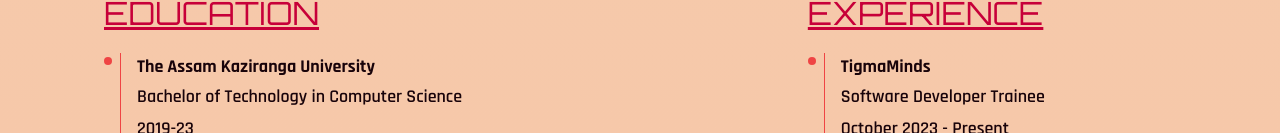
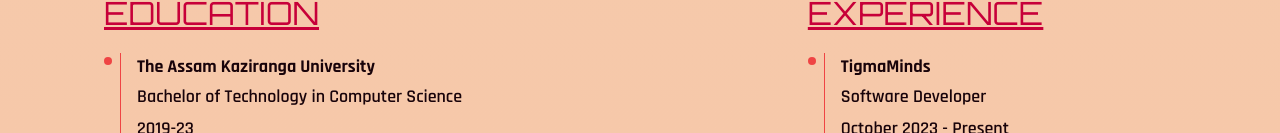
Before and after one commit to Chanakyasarma/Portfolio, a React (Create React App) app: page / in a window 1280 px wide. Shown: the part 819-952 px from the top of the page. Built offline with nearby package versions, Linux system fonts and the light colour scheme; a web font is replaced by a local one.

Commit message:
Update Services.js

```diff
--- a/src/components/Services.js
+++ b/src/components/Services.js
@@ -59,7 +59,7 @@ const Services = () => {
           <div className="flex items-center mb-3">
         <div className="w-full">
           <h3 className="text-lg font-bold">TigmaMinds</h3>
-          <p className="text font-semibold">Software Developer Trainee</p>
+          <p className="text font-semibold">Software Developer</p>
           <p className="text font-semibold">October 2023 - Present</p>
         </div>
       </div>
```
